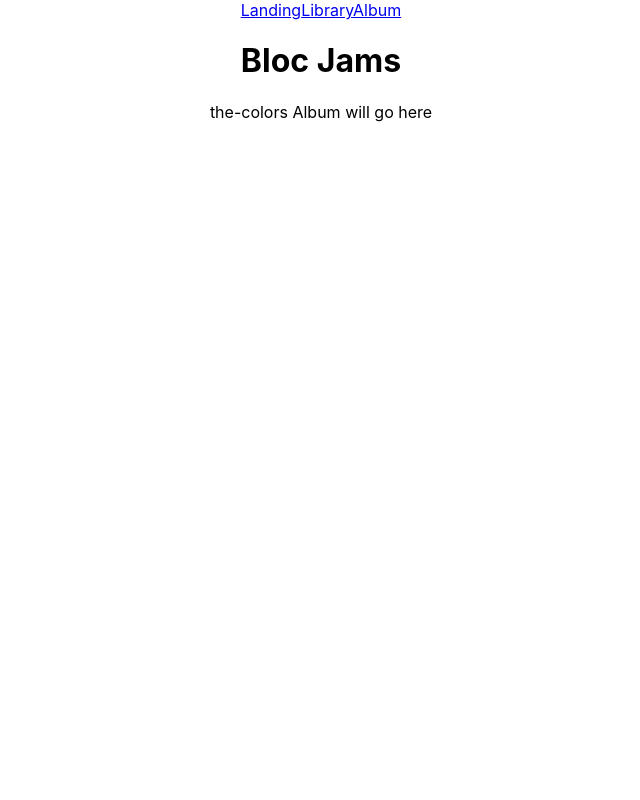
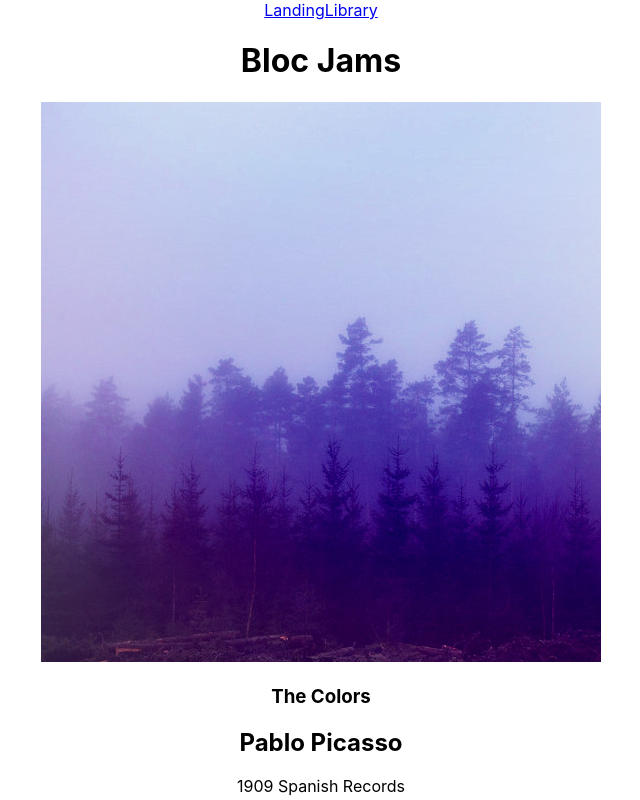
Before and after one commit to jvelis94/bloc-jams-react, a React (Create React App) app: page /album/the-colors in a window 1280 px wide. Shown: the whole page, without its empty margins (319-959 px from the left). Built offline with nearby package versions, Linux system fonts and the light colour scheme.

Commit message:
checkpoint-album complete

```diff
--- a/src/App.js
+++ b/src/App.js
@@ -13,7 +13,6 @@
           <nav>
             <Link to='/'>Landing</Link>
             <Link to='/library'>Library</Link>
-            <Link to='/album'>Album</Link>
           </nav>
           <h1> Bloc Jams </h1>
         </header>
--- a/src/components/Album.js
+++ b/src/components/Album.js
@@ -1,10 +1,41 @@
 import React, {Component} from 'react';
+import albumData from './../data/albums';
 
 class Album extends Component {
+	constructor(props) {
+		super(props);
+
+		const album = albumData.find( album => {
+       return album.slug === this.props.match.params.slug
+     });
+
+     this.state = {
+       album: album
+     };
+
+		}
+
+
 	render() {
 		return (
 			<section className="album">
-				{this.props.match.params.slug} Album will go here
+				<section id="album-info">
+           			<img id="album-cover-art" src={this.state.album.albumCover} alt={this.state.album.title}/>
+           			<div className="album-details">
+            			<h1 id="album-title">{this.state.album.title}</h1>
+             			<h2 className="artist">{this.state.album.artist}</h2>
+             			<div id="release-info">{this.state.album.releaseInfo}</div>
+           			</div>
+         		</section>
+         		<table id="song-list">
+           			<colgroup>
+             			<col id="song-number-column" />
+            			<col id="song-title-column" />
+            		 	<col id="song-duration-column" />
+           			</colgroup>
+          			<tbody>
+           			</tbody>
+         			</table>
 			</section>
 );
 }
--- a/src/components/Library.js
+++ b/src/components/Library.js
@@ -14,7 +14,6 @@
 				{
 					this.state.albums.map( (album, index) =>
 						<Link to={`/album/${album.slug}`} key={index}>
-							{album.title}
 							<img src={album.albumCover} alt={album.title} />
 							<div>{album.title}</div>
                				<div>{album.artist}</div>
```
